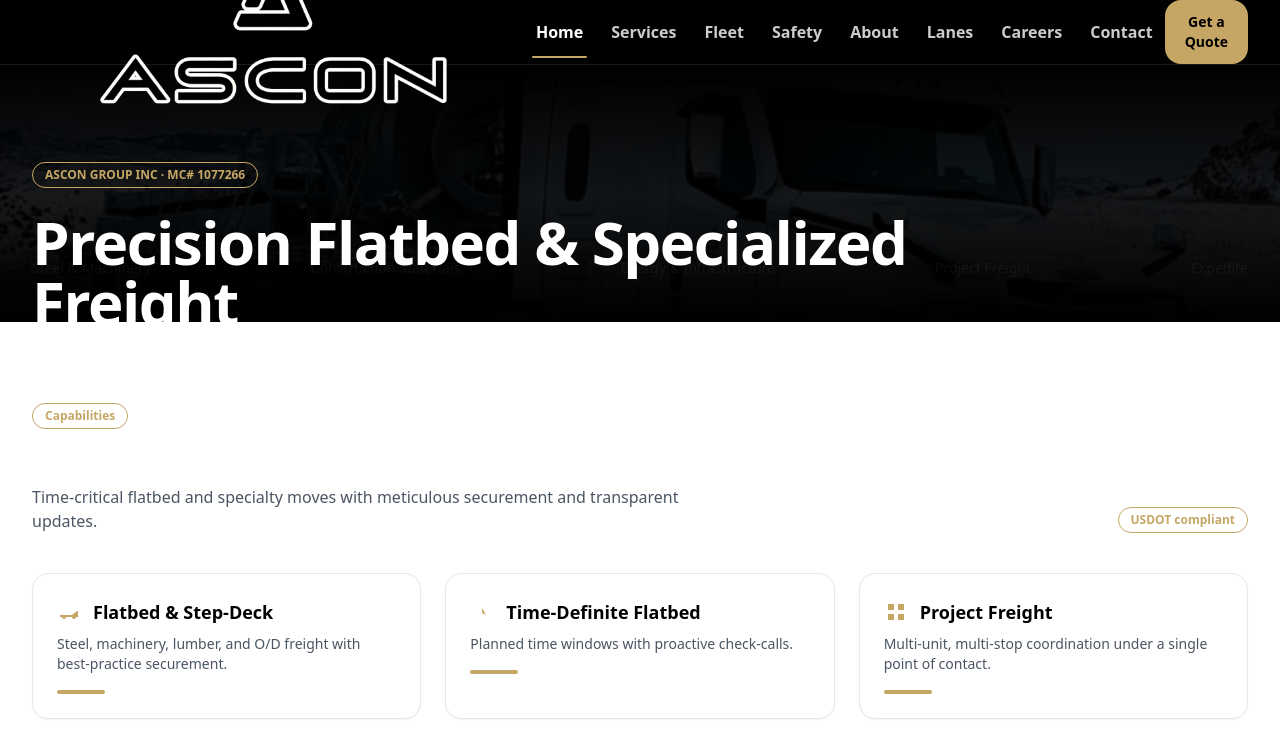
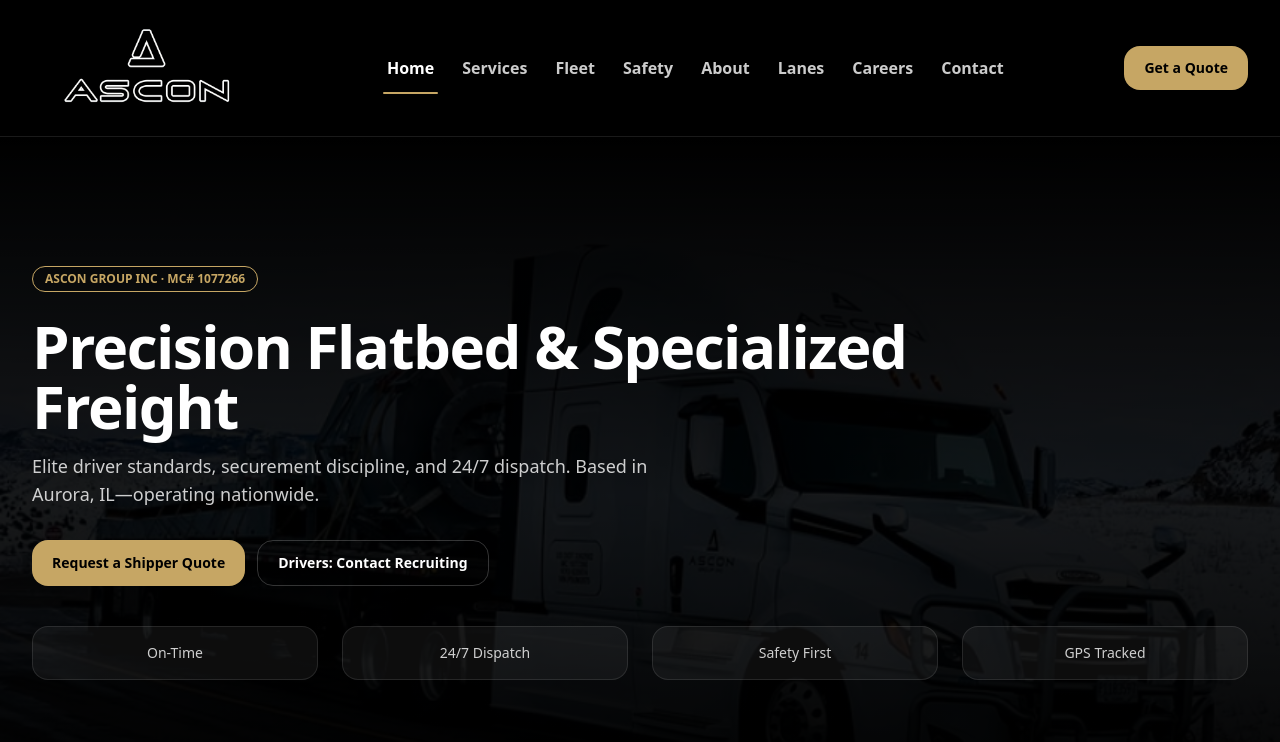
Before and after one commit to CojucariDumitru/ascon, a React (Vite) app in the folder ascon-site-pro-tailwind/: page / in a window 1280 px wide. Shown: the top 742 px of the page. Built offline with nearby package versions, Linux system fonts and the light colour scheme.

Commit message:
cosmetic imporvements to UI components

```diff
--- a/ascon-site-pro-tailwind/src/App.jsx
+++ b/ascon-site-pro-tailwind/src/App.jsx
@@ -64,7 +64,7 @@ const NavLink = ({ label, hash, current, setRoute }) => {
   return (
     <motion.a
       href={`#${hash}`}
-      onClick={(e)=>{e.preventDefault();setRoute(hash);const el=document.getElementById(hash);el?.scrollIntoView({behavior:"smooth",block:"start"});}}
+      onClick={() => setRoute(hash)}
     className={cx(
       "relative rounded-xl px-3 py-2.5 text-[15px] md:text-base font-semibold transition select-none",
       active ? "text-white" : "text-white/80 hover:text-white hover:bg-white/5"
@@ -91,10 +91,10 @@ const Header = ({ route, setRoute, onOpenQuote }) => {
   useEffect(() => setOpen(false), [route]);
   return (
     <header className="sticky top-0 z-40 backdrop-blur supports-[backdrop-filter]:bg-black/40 bg-black/60 border-b border-white/10">
-      <Container className="flex items-center justify-between h-14 md:h-16">
-        <a href="#home" onClick={(e)=>{e.preventDefault();setRoute("home");const el=document.getElementById("home");el?.scrollIntoView({behavior:"smooth",block:"start"});}} className="flex items-center gap-3">
+      <Container className="flex items-center justify-between py-3">
+        <a href="#home" onClick={() => setRoute("home")} className="flex items-center gap-3">
           {/* Bigger logo (menu PNG) */}
-          <img src={ASSETS.mark} alt="ASCON mark" className="max-h-full w-auto md:max-h-full w-auto object-contain" />
+          <img src={ASSETS.mark} alt="ASCON mark" className="h-28 w-22 md:h-30 md:w-30 object-contain" />
           <span className="sr-only">ASCON GROUP INC</span>
         </a>
         <nav className="hidden md:flex items-center gap-1 relative">
@@ -134,7 +134,7 @@ const Header = ({ route, setRoute, onOpenQuote }) => {
             exit={{ height: 0, opacity: 0 }}
             className="md:hidden border-t border-white/10"
           >
-            <Container className="h-14 md:h-16 grid grid-cols-2 gap-2">
+            <Container className="py-2 grid grid-cols-2 gap-2">
               {[
                 ["Home", "home"],
                 ["Services", "services"],
@@ -166,7 +166,7 @@ const Hero = ({ onOpenQuote }) => (
       className="absolute inset-0 h-full w-full object-cover opacity-35"
     />
     <div className="absolute inset-0 bg-gradient-to-b from-black via-black/70 to-black" />
-    <Container className="relative z-10 py-24 sm:h-14 md:h-16">
+    <Container className="relative z-10 py-24 sm:py-32">
       <Pill>ASCON GROUP INC · MC# 1077266</Pill>
       <h1 className="mt-6 max-w-4xl text-4xl sm:text-6xl font-extrabold tracking-tight text-white leading-[1.1]">
         Precision Flatbed & Specialized Freight
@@ -189,7 +189,7 @@ const Hero = ({ onOpenQuote }) => (
       </div>
     </Container>
     <div className="border-t border-white/10 bg-black/70">
-      <Container className="h-14 md:h-16">
+      <Container className="py-3">
         <div className="flex items-center justify-between text-white/60 text-xs sm:text-sm gap-4 overflow-x-auto no-scrollbar">
           {["Steel & Machinery", "Construction Materials", "Energy & Infrastructure", "Project Freight", "Expedite"].map(
             (tag) => (
@@ -718,7 +718,7 @@ const QuoteWizard = ({ open, onClose }) => {
 
 const Footer = () => (
   <footer className="bg-black text-white">
-    <Container className="h-14 md:h-16">
+    <Container className="py-10">
       <div className="grid gap-8 sm:grid-cols-2 lg:grid-cols-4">
         <div>
           <img src={ASSETS.logoDark} alt="ASCON" className="h-7 w-auto" />
```
